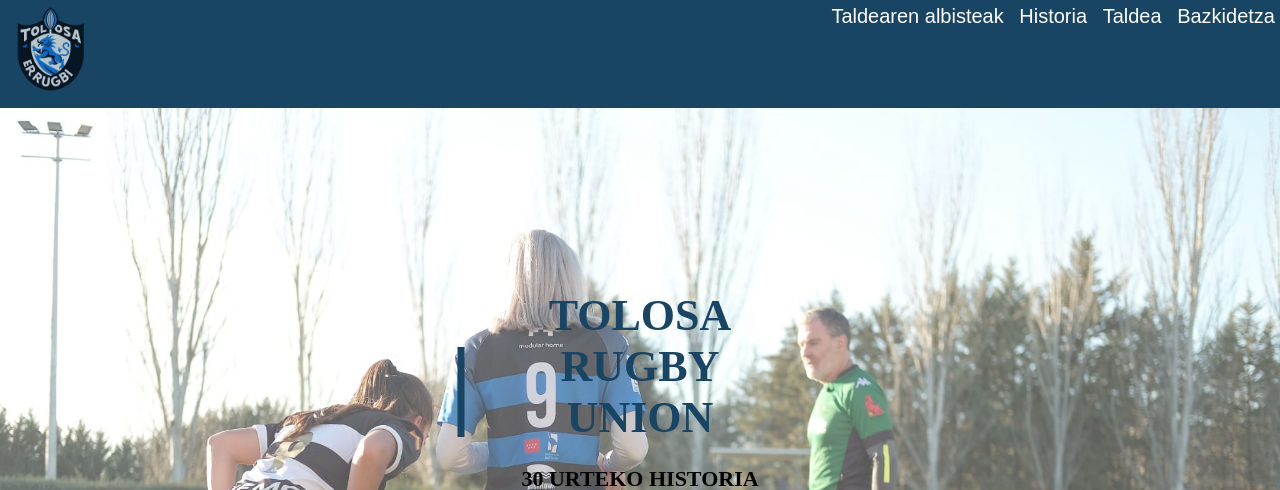
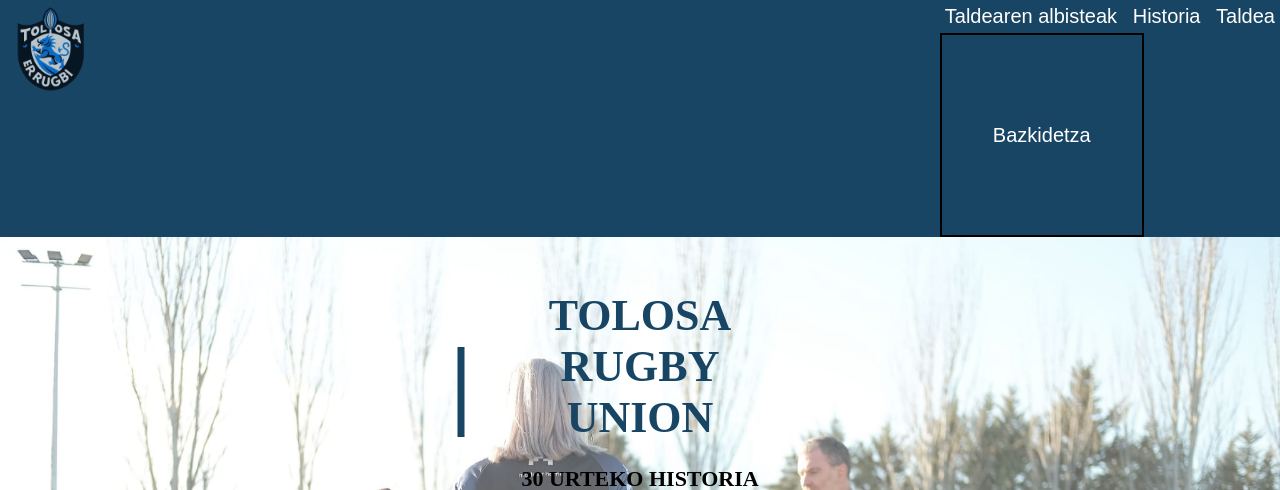
Before and after one commit to Luken1919/2Erronka, a PHP site: page /public/index.html in a window 1280 px wide. Shown: the top 490 px of the page. Run offline with PHP 8.4, Linux system fonts and the light colour scheme.

Commit message:
karratua jartzen

```diff
--- a/public/Style/index.css
+++ b/public/Style/index.css
@@ -13,11 +13,10 @@ header {
   justify-content: space-between;
   background-color: #184563;
   padding: 0;
+
 }
 
-header img{
-  align-items: center;
-}
+
 
   /* Estilos para el título del encabezado */
   header h1 {
@@ -35,6 +34,8 @@ header img{
     float: right;
     font-size: 20px;
     z-index: 1;
+    display: flex;
+    align-items: center;
   }
 
   /* Estilos para la lista no ordenada dentro de la navegación */
@@ -42,6 +43,7 @@ header img{
     list-style: none;
     margin: 0;
     padding: 0;
+
   }
 
   /* Estilos para los elementos de la lista dentro de la navegación */
@@ -49,6 +51,7 @@ header img{
     display: inline-block;
     padding: 5px;
     position: relative;
+
   }
 
   /* Estilos para los enlaces dentro de la lista de navegación */
@@ -65,6 +68,21 @@ header img{
 
   }
 
+  #karratua {
+    width: 200px;
+    height: 200px;
+    background-color: trasparent; /* Color inicial */
+    display: flex;
+    justify-content: center;
+    align-items: center;
+    color: white; /* Color del texto */
+    transition: background-color 0.3s; /* Transición suave */
+    border: 2px solid black;
+  }
+
+  #karratua:hover {
+    background-color: red; /* Cambiar a rojo cuando el ratón pase por encima */
+  }
   /* Estilos para los submenús desplegables */
   header nav ul li ul {
     display: none;
@@ -233,14 +251,14 @@ footer h2{
 footer p{
   font-size: 12px;
 }
-
-
 }
 
 .ikono img{
   width: 55px;
   height: 55px;
+}
+
+.ikono{
   margin-left: 14px;
-  margin-right: 25px;
-
+  margin-right: 40px;
 }
--- a/public/index.html
+++ b/public/index.html
@@ -12,22 +12,24 @@
     <h1><a href="index.html"><img src="Irudiak/logonew.png" width="160" height="160" alt="Mi foto" /></h1>
     <nav>
       <ul>
-        <li><a href="Albisteak.html">Taldearen albisteak</a></li>
-        <li><a href="#">Historia</a>
+        <li class="menu"><a href="Albisteak.html">Taldearen albisteak</a></li>
+        <li class="menu"><a href="#">Historia</a>
           <ul>
-            <li><a href="Klubhistoria.html">Klubaren historia</a></li>
-            <li><a href="Tituloak.html">Irabazitako tituluak</a></li>
+            <li class="menu"><a href="Klubhistoria.html">Klubaren historia</a></li>
+            <li class="menu"><a href="Tituloak.html">Irabazitako tituluak</a></li>
           </ul>
         </li>
         <li><a href="#">Taldea</a>
           <ul>
-            <li><a href="gizonak.html">Gizonak</a></li>
-            <li><a href="emakumeak.html">Emakumeak</a></li>
-            <li><a href="sub18.html">Sub 18</a></li>
-            <li><a href="sub16.html">Sub 16</a></li>
+            <li class="menu"><a href="gizonak.html">Gizonak</a></li>
+            <li class="menu"><a href="emakumeak.html">Emakumeak</a></li>
+            <li class="menu"><a href="sub18.html">Sub 18</a></li>
+            <li class="menu"><a href="sub16.html">Sub 16</a></li>
           </ul>
         </li>
-        <li><a href="SaioaHasi.html">Bazkidetza</a></li>
+        <div id="karratua">
+          <li class="menu"><a href="SaioaHasi.html">Bazkidetza</a></li>
+        </div>
       </ul>
     </nav>
   </header>
--- a/public/indexbaz.html
+++ b/public/indexbaz.html
@@ -28,7 +28,10 @@
             <li class="menu"><a href="sub16.html">Sub 16</a></li>
           </ul>
         </li>
-        <li class="menu"><a href="bazkidea.html">Bazkideentzako inke</a></li>
+        <li class="menu"><a href="bazkidea.html">Bazkideentzako inkesta</a></li>
+
+      </ul>
+      <ul class="proba">
         <li class="ikono"><img src="Irudiak/icono/usuario-de-perfil.png" alt="Mi foto" /></a>
           <ul>
             <li class="menu"><a href="profila_editatu.html">Profila editatu</a></li>
@@ -37,6 +40,7 @@
           </ul>
         </li>
       </ul>
+
     </nav>
   </header>
   <main>
```
Also changed, not shown: public/Php/index.php (+22 -10 lines).
